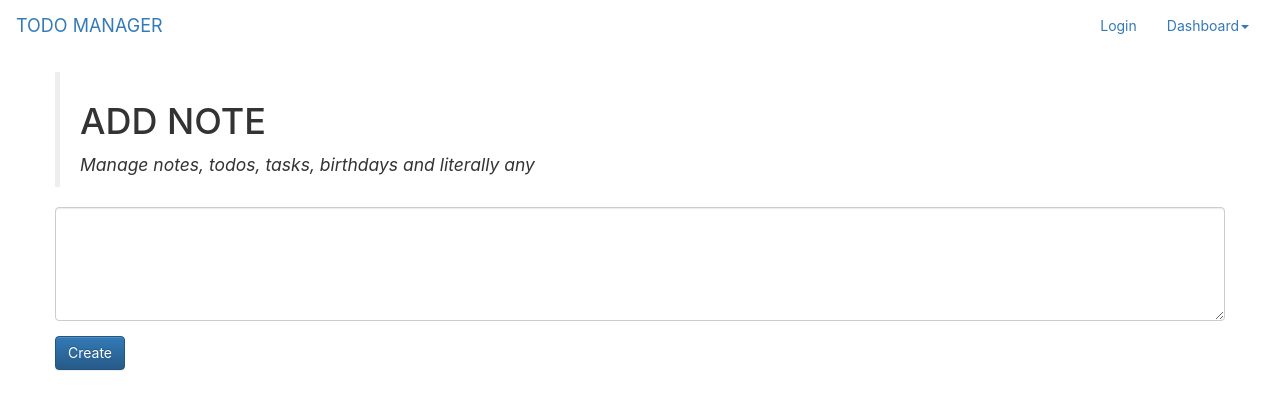
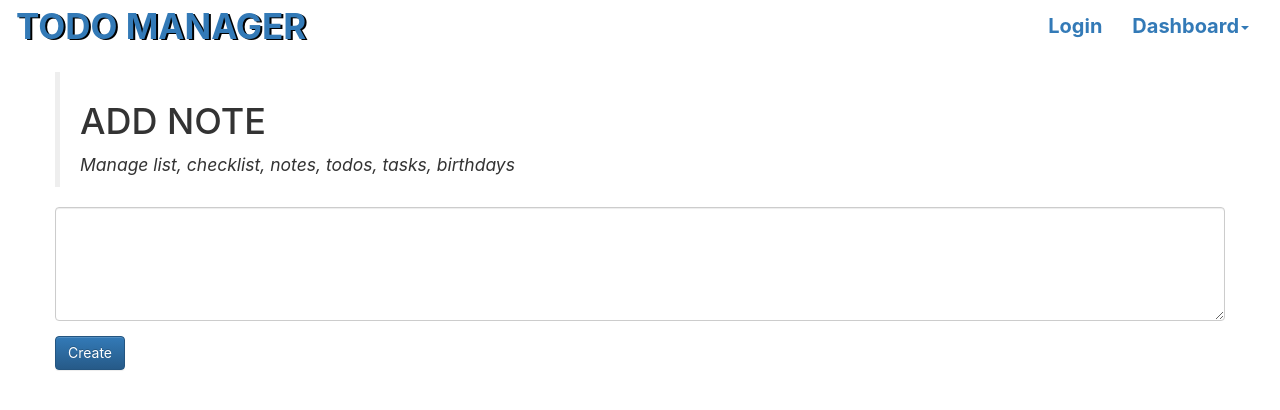
Before and after one commit to dhruvesh9/react-todo-manager, a React (Create React App) app: page / in a window 1280 px wide. Shown: the top 410 px of the page. Built offline with nearby package versions, Linux system fonts and the light colour scheme.

Commit message:
Basic style changes. Favicon icon updated.

```diff
--- a/public/index.html
+++ b/public/index.html
@@ -35,7 +35,7 @@
       work correctly both with client-side routing and a non-root public URL.
       Learn how to configure a non-root public URL by running `npm run build`.
     -->
-  <title>React App</title>
+  <title>React Todo Manager</title>
 </head>
 
 <body>
--- a/src/components/NavBarComponent.jsx
+++ b/src/components/NavBarComponent.jsx
@@ -10,13 +10,13 @@ export default class NavBarComponent extends React.Component {
             <nav className="navbar">
                 <div className="container-fluid">
                     <div className="navbar-header">
-                        <a className="navbar-brand" href="#">TODO MANAGER</a>
+                        <a className="navbar-brand" href="#"><p>TODO MANAGER</p></a>
                     </div>
                     <div className="collapse navbar-collapse" id="bs-example-navbar-collapse-1">
                         <ul className="nav navbar-nav navbar-right">
-                            <li><a href="#">Login</a></li>
+                            <li className="todo-font"><a href="#">Login</a></li>
                             <li className="dropdown">
-                                <a href="#" className="dropdown-toggle" data-toggle="dropdown" role="button" aria-haspopup="true" aria-expanded="false">Dashboard<span className="caret"></span></a>
+                                <a href="#" className="dropdown-toggle todo-font" data-toggle="dropdown" role="button" aria-haspopup="true" aria-expanded="false">Dashboard<span className="caret"></span></a>
                                 <ul className="dropdown-menu">
                                     <li><a href="#">Action</a></li>
                                     <li><a href="#">Another action</a></li>
--- a/src/components/TextAreaComponent.jsx
+++ b/src/components/TextAreaComponent.jsx
@@ -2,7 +2,7 @@ import React from 'react';
 import BannerMessageComponent from './BannerMessageComponent';
 
 var i = 0;
-var txt = 'Manage notes, todos, tasks, birthdays and literally anything.';
+var txt = 'Manage list, checklist, notes, todos, tasks, birthdays and literally anything.';
 var speed = 100;
 
 function typeWriter() {
--- a/src/index.css
+++ b/src/index.css
@@ -11,3 +11,14 @@ code {
   font-family: source-code-pro, Menlo, Monaco, Consolas, 'Courier New',
     monospace;
 }
+
+.navbar p{
+  font-weight: 700;
+  font-size: 35px;
+  text-shadow: 2px 1px black;
+}
+
+.todo-font{
+  font-size: 20px;
+  font-weight: 700;
+}
```
Also changed, not shown: 1 other file (tests, documents, lock files or other folders).
